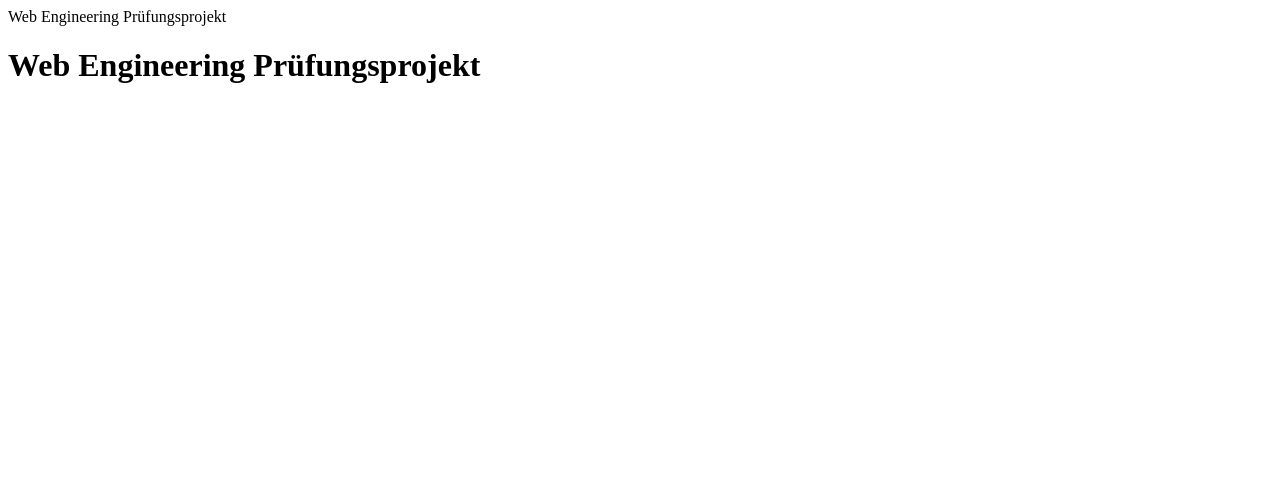
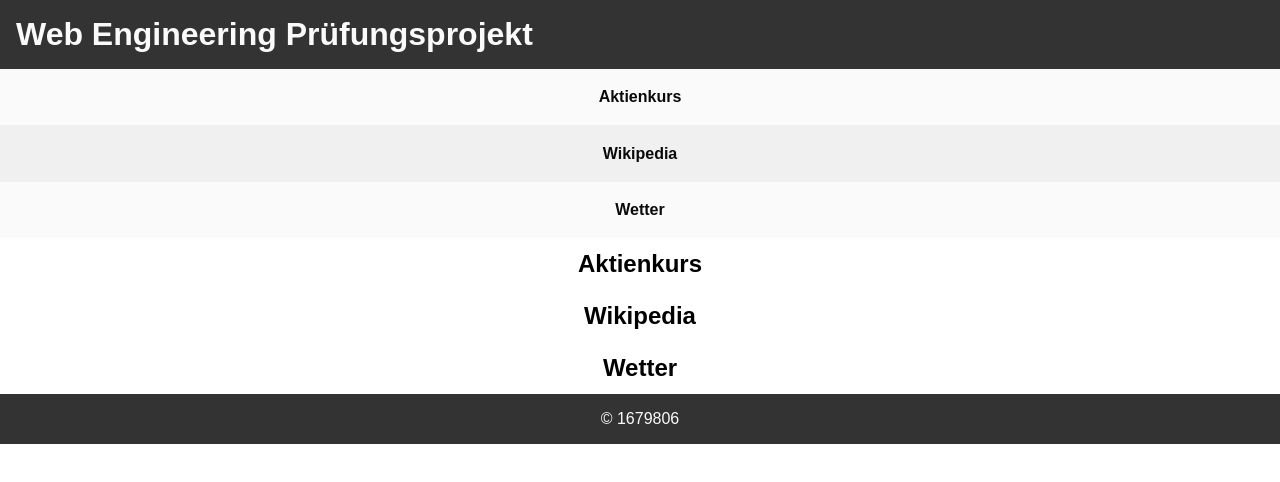
Before and after one commit to CR0454/Web_engineering, a website: page public/index.html in a window 1280 px wide. Drawn offline with Linux system fonts and the light colour scheme; no server answers.

Commit message:
erste Ansätze

```diff
--- a/public/index.html
+++ b/public/index.html
@@ -1,10 +1,44 @@
 <!DOCTYPE html>
 <html>
+<head>
+  <meta charset="UTF-8">
+  <link rel="stylesheet" type="text/css" href="stylesheets/stylesheet.css">
+  <script src="js/aktien.js"></script>
+</head>
+
 <body>
-<header>
-  Web Engineering Prüfungsprojekt
-</header>
-<h1>Web Engineering Prüfungsprojekt</h1>
+
+  <header>
+    <h1>Web Engineering Prüfungsprojekt</h1>
+  </header>
+
+  <nav>
+    <li>
+      <a href="#aktien">Aktienkurs</a>
+    </li>
+    <li>
+      <a href="#wiki">Wikipedia</a>
+    </li>
+    <li>
+      <a href="#wetter">Wetter</a>
+    </li>
+  </nav>
+
+  <main>
+    <div id="aktien">
+      <h2>Aktienkurs</h2>
+    </div>
+    <div id="wiki">
+      <h2>Wikipedia</h2>
+    </div>
+    <div id="wetter">
+      <h2>Wetter</h2>
+    </div>
+  </main>
+
+  <footer>
+    &copy; 1679806
+  </footer>
 
 </body>
 </html>
--- /dev/null
+++ b/public/js/aktien.js
@@ -0,0 +1,9 @@
+var xhttp = new XMLHttpRequest();
+
+var url = 'https://www.alphavantage.co/query?function=TIME_SERIES_DAILY&symbol=IBM&apikey=YY51ZYK7TQUK57HU';
+
+//xhttp.onreadystatechange()
+
+xhttp.open("GET", url, true)
+
+xhttp.send()
--- /dev/null
+++ b/public/stylesheets/stylesheet.css
@@ -0,0 +1,66 @@
+:root{
+    --main-color: #fafafa;
+    --text-color: #0a0a0a;
+    --accent-color: #333333;
+}
+
+/*Default settings*/
+
+* {
+    margin: 0;
+    padding: 0;
+    box-sizing: border-box;
+    font-family: Arial, Helvetica, sans-serif
+}
+
+/*Header und Footer*/
+header, footer {
+    color: var(--main-color);
+    background: var(--accent-color);
+    padding: 1em;
+    width: 100%;
+    position: sticky
+}
+footer {
+    bottom: 0;
+    left: 0;
+    text-align: center;
+}
+
+/*Navigation Bar*/
+nav {background: #333333;
+    width: 100%;
+}
+nav::after{
+    clear: both;
+    content: "";
+    display: block;
+}
+nav li {
+    list-style-type: none;
+    text-align: center;
+}
+nav li:nth-child(2n) {
+    background: #f0f0f0;
+}
+nav li:nth-child(2n+1) {
+    background: #fafafa;
+}
+nav li:hover {
+    background: #FDF3E3;
+}
+nav li a {
+    text-decoration: none;
+    display: block;
+    padding:1.2rem;
+    color: var(--text-color);
+    font-weight: bold;
+}
+
+/*Main Body*/
+main {height: 100%}
+
+h2 {
+    padding: 0.5em;
+    text-align: center;
+}
```
Also changed, not shown: README.md (added).
